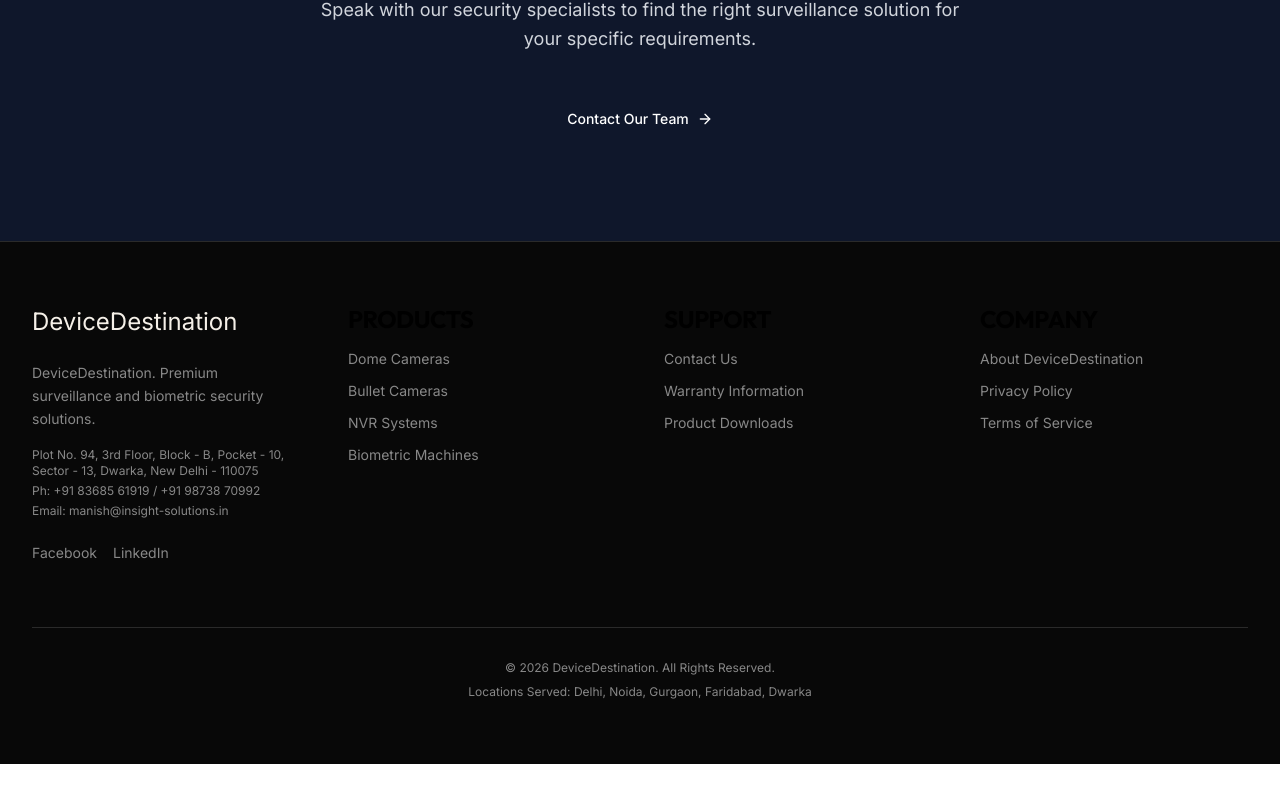
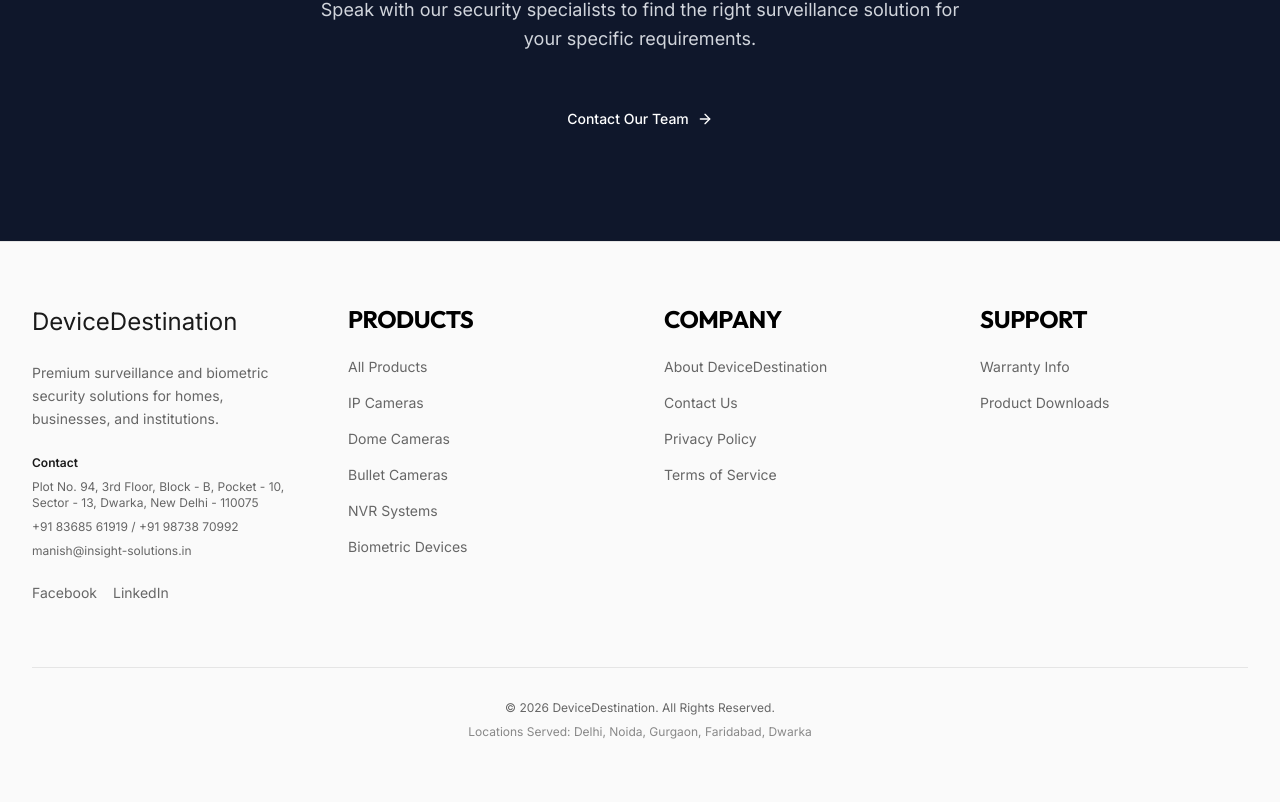
Before and after one commit to witejackel-eng/Ecom-website, a Next.js app: page / in a window 1280 px wide. Shown: the part 3390-4192 px from the top of the page. Before the commit the page ends 4154 px from the top, so only its background shows below. Built offline with nearby package versions, Linux system fonts and the light colour scheme.

Commit message:
Phase 9: Redesign footer for Luxury White Theme

```diff
--- a/src/components/Footer.tsx
+++ b/src/components/Footer.tsx
@@ -5,58 +5,68 @@
     {
       title: "Products",
       links: [
+        { name: "All Products", href: "/products" },
+        { name: "IP Cameras", href: "/products?category=IP%20Cameras" },
         { name: "Dome Cameras", href: "/products?category=Dome%20Cameras" },
         { name: "Bullet Cameras", href: "/products?category=Bullet%20Cameras" },
-        { name: "NVR Systems", href: "/products?category=Network%20Video%20Recorders" },
-        { name: "Biometric Machines", href: "/products?category=Biometric%20Machines" },
-      ],
-    },
-    {
-      title: "Support",
-      links: [
-        { name: "Contact Us", href: "/contact" },
-        { name: "Warranty Information", href: "/warranty" },
-        { name: "Product Downloads", href: "/downloads" },
+        { name: "NVR Systems", href: "/products?category=NVR%20Systems" },
+        { name: "Biometric Devices", href: "/products?category=Biometric%20Devices" },
       ],
     },
     {
       title: "Company",
       links: [
         { name: "About DeviceDestination", href: "/about" },
+        { name: "Contact Us", href: "/contact" },
         { name: "Privacy Policy", href: "/privacy" },
         { name: "Terms of Service", href: "/terms" },
+      ],
+    },
+    {
+      title: "Support",
+      links: [
+        { name: "Warranty Info", href: "/warranty" },
+        { name: "Product Downloads", href: "/downloads" },
       ],
     },
   ];
 
   return (
-    <footer className="bg-[#080808] border-t border-[#2A2A2A] text-[#888]">
+    <footer className="bg-[#FAFAFA] border-t border-[#E5E5E5] text-[#666666]">
       <div className="mx-auto max-w-7xl px-4 py-16 sm:px-6 lg:px-8">
-        <div className="grid grid-cols-1 gap-12 md:grid-cols-4">
-          <div className="md:col-span-1 space-y-4">
-            <Link href="/" className="font-heading text-2xl text-[#F5F0E8] mb-6 block">
+        <div className="grid grid-cols-1 md:grid-cols-4 gap-12">
+          {/* Brand & Contact */}
+          <div className="md:col-span-1 space-y-6">
+            <Link href="/" className="font-heading text-2xl text-[#1A1A1A] block">
               DeviceDestination
             </Link>
-            <p className="text-sm leading-relaxed">
-              DeviceDestination. Premium surveillance and biometric security solutions.
+            <p className="text-sm leading-relaxed max-w-xs">
+              Premium surveillance and biometric security solutions for homes, businesses, and institutions.
             </p>
-            <div className="text-xs space-y-1">
+            <div className="text-xs space-y-2">
+              <p className="font-bold text-[#1A1A1A]">Contact</p>
               <p>Plot No. 94, 3rd Floor, Block - B, Pocket - 10, Sector - 13, Dwarka, New Delhi - 110075</p>
-              <p>Ph: <a href="tel:+918368561919" className="hover:text-[#F28C38]">+91 83685 61919</a> / <a href="tel:+919873870992" className="hover:text-[#F28C38]">+91 98738 70992</a></p>
-              <p>Email: <a href="mailto:manish@insight-solutions.in" className="hover:text-[#F28C38]">manish@insight-solutions.in</a></p>
+              <p>
+                <a href="tel:+918368561919" className="hover:text-[#F28C38]">+91 83685 61919</a> /
+                <a href="tel:+919873870992" className="hover:text-[#F28C38]"> +91 98738 70992</a>
+              </p>
+              <p>
+                <a href="mailto:manish@insight-solutions.in" className="hover:text-[#F28C38]">manish@insight-solutions.in</a>
+              </p>
             </div>
-            <div className="flex gap-4 pt-2">
+            <div className="flex gap-4">
               <a href="https://www.facebook.com/ibsinfra" target="_blank" rel="noreferrer" className="text-sm hover:text-[#F28C38]">Facebook</a>
               <a href="https://www.linkedin.com/in/insight-business-4b71bb37b/" target="_blank" rel="noreferrer" className="text-sm hover:text-[#F28C38]">LinkedIn</a>
             </div>
           </div>
 
+          {/* Links */}
           {footerSections.map((section) => (
             <div key={section.title}>
-              <h3 className="text-xs font-bold uppercase tracking-widest text-[#C9A84C] mb-4 font-heading">
+              <h3 className="text-xs font-bold uppercase tracking-widest text-[#F28C38] mb-6 font-heading">
                 {section.title}
               </h3>
-              <ul className="space-y-3 text-sm">
+              <ul className="space-y-4 text-sm">
                 {section.links.map((link) => (
                   <li key={link.name}>
                     <Link href={link.href} className="hover:text-[#F28C38] transition-colors">
@@ -69,9 +79,9 @@
           ))}
         </div>
 
-        <div className="mt-16 border-t border-[#2A2A2A] pt-8 text-center text-xs">
+        <div className="mt-16 border-t border-[#E5E5E5] pt-8 text-center text-xs">
           <p>&copy; {new Date().getFullYear()} DeviceDestination. All Rights Reserved.</p>
-          <p className="mt-2">Locations Served: Delhi, Noida, Gurgaon, Faridabad, Dwarka</p>
+          <p className="mt-2 text-[#888]">Locations Served: Delhi, Noida, Gurgaon, Faridabad, Dwarka</p>
         </div>
       </div>
     </footer>
```
